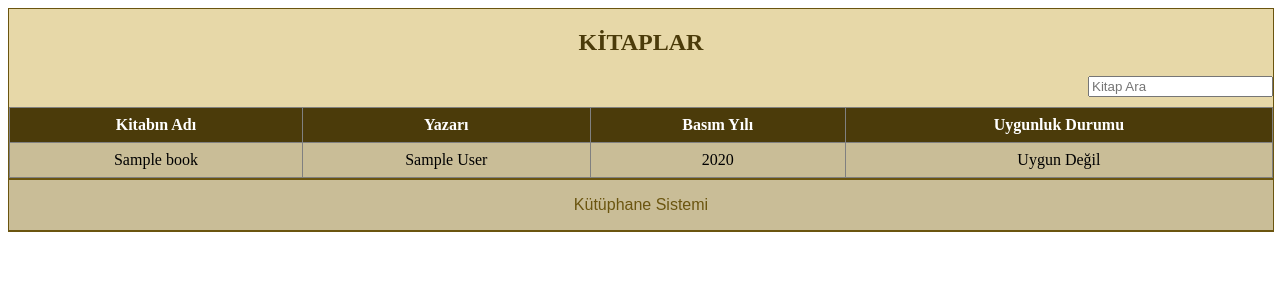
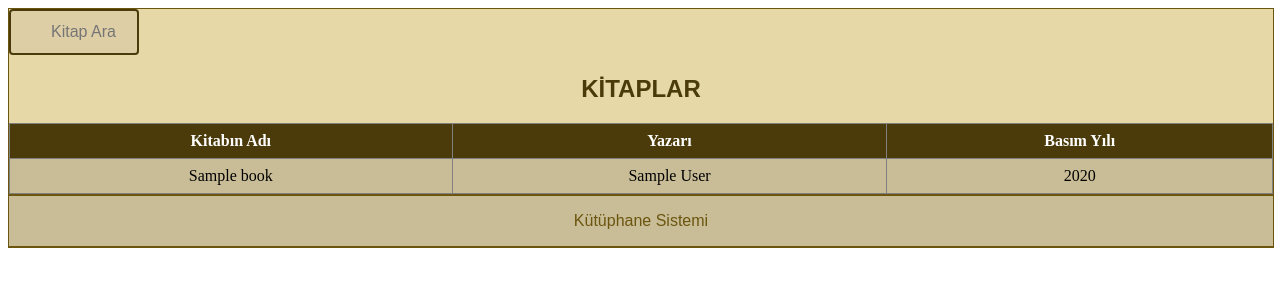
Before and after one commit to CemalUnal/bbm487s2017g6, a PHP site: page /home.php in a window 1280 px wide. Shown: the top 308 px of the page. Run offline with PHP 8.4, Linux system fonts and the light colour scheme; tables that the repository leaves empty or names only in its code hold one stand-in row (values such as "Sample post"); some libraries are stand-ins or nearby versions.

Commit message:
Some additions to improve UX

```diff
--- a/src/main/view/home.php
+++ b/src/main/view/home.php
@@ -38,11 +38,17 @@ div.img:hover {
     border: 1px solid #777;
 }
 
+
 div.img img {
     width: 100%;
     height: auto;
 }
 
+
+
+
+
+/*----------------------------------------------------------------------------*/
 /*div.desc {
     padding: 15px;
     text-align: center;
@@ -115,6 +121,26 @@ tr.hover {
    cursor: pointer;
    /* whatever other hover styles you want */
 }
+
+input[type=text] {
+    width: 130px;
+    box-sizing: border-box;
+    border: 2px solid #4B3B0A;
+    border-radius: 4px;
+    font-size: 16px;
+    color: #4B3B0A;
+    background-color: #DECEA6;
+    background-position: 10px 10px;
+    background-repeat: no-repeat;
+    padding: 12px 20px 12px 40px;
+    -webkit-transition: width 0.4s ease-in-out;
+    transition: width 0.4s ease-in-out;
+}
+
+input[type=text]:focus {
+    width: 100%;
+}
+
 </style>
 <script src="//code.jquery.com/jquery-1.10.2.js"></script>
 <script>
@@ -125,7 +151,7 @@ $(function(){
       $("#header").load("signed.php");
    <?php }
 else { ?>
-	 $("#header").load("library.html");
+	 $("#header").load("../View/library.html");
 <?php } ?>
   $("#footer").load("footer.html");
   });
@@ -135,10 +161,40 @@ else { ?>
 <div id="header"></div>
 <div class="container">
  <div align="center">
-            <h2 style="color: #4B3B0A">KİTAPLAR</h2>
-<div align="right">
+       <div align="left">
+<form action = "../Controller/searchBook.php" method = "post">
+  <input type="text" name="search" placeholder="Kitap Ara..">
+  <input type="submit" name="go" value="Submit" style="display: none;" />
+</form>
+<!--<input type="text" id="search"  placeholder="Kitap Ara">-->
+</div>
+
+<script type="text/javascript">
+/*$(function() {
+    $("form input").keypress(function (e) {
+        if ((e.which && e.which == 13) || (e.keyCode && e.keyCode == 13)) {
+            $('button[type=submit] .default').click();
+            return false;
+        } else {
+            return true;
+        }
+    });
+});*/
+
+$("input").keypress(function(event) {
+    if (event.which == 13) {
+        event.preventDefault();
+        $("form").submit();
+    }
+});
+</script>
+
+            <h2 style="font-weight: bold; color: #4B3B0A;font-family: fantasy, 'Blippo', fantasy;">KİTAPLAR</h2>
+
+<!--<div align="right">
 <input type="text" id="search"  placeholder="Kitap Ara">
-</div>
+</div>-->
+<div class="fonts">
 <?php
 $result = mysqli_query($conn,"SELECT * FROM books");
 
@@ -146,9 +202,10 @@ echo "<table id='table' border='1'>
 <tr>
 <th>Kitabın Adı</th>
 <th>Yazarı</th>
-<th>Basım Yılı</th>
-<th>Uygunluk Durumu</th>
-</tr>";
+<th>Basım Yılı</th>";
+if(isset($_SESSION['login'])==true && $_SESSION['login']==true)
+echo "<th>Uygunluk Durumu</th>";
+echo "</tr>";
 
 while($row = mysqli_fetch_array($result))
 {
@@ -160,10 +217,11 @@ echo '<a href="bookinfo.php?bookId='. $row['id'] .'"/>';
 echo "</td>";
 echo "<td>" . $row['author'] . "</td>";
 echo "<td>". $row['year'] . "</td>";
+if(isset($_SESSION['login'])==true && $_SESSION['login']==true){
 if ( $row['available']==0 )
 echo "<td> Uygun </td>";
 else
-echo "<td> Uygun Değil </td>";
+echo "<td> Uygun Değil </td>";}
 //echo '</a>';
 echo "</tr>";
 }
@@ -182,6 +240,7 @@ $('#search').keyup(function() {
     }).hide();
 });
 </script>
+</div>
 <script type="text/javascript">
   $('tr').click( function() {
     window.location = $(this).find('a').attr('href');
@@ -189,6 +248,7 @@ $('#search').keyup(function() {
     $(this).toggleClass('hover');
 });
 </script>
+
 
 </div>
 
```
